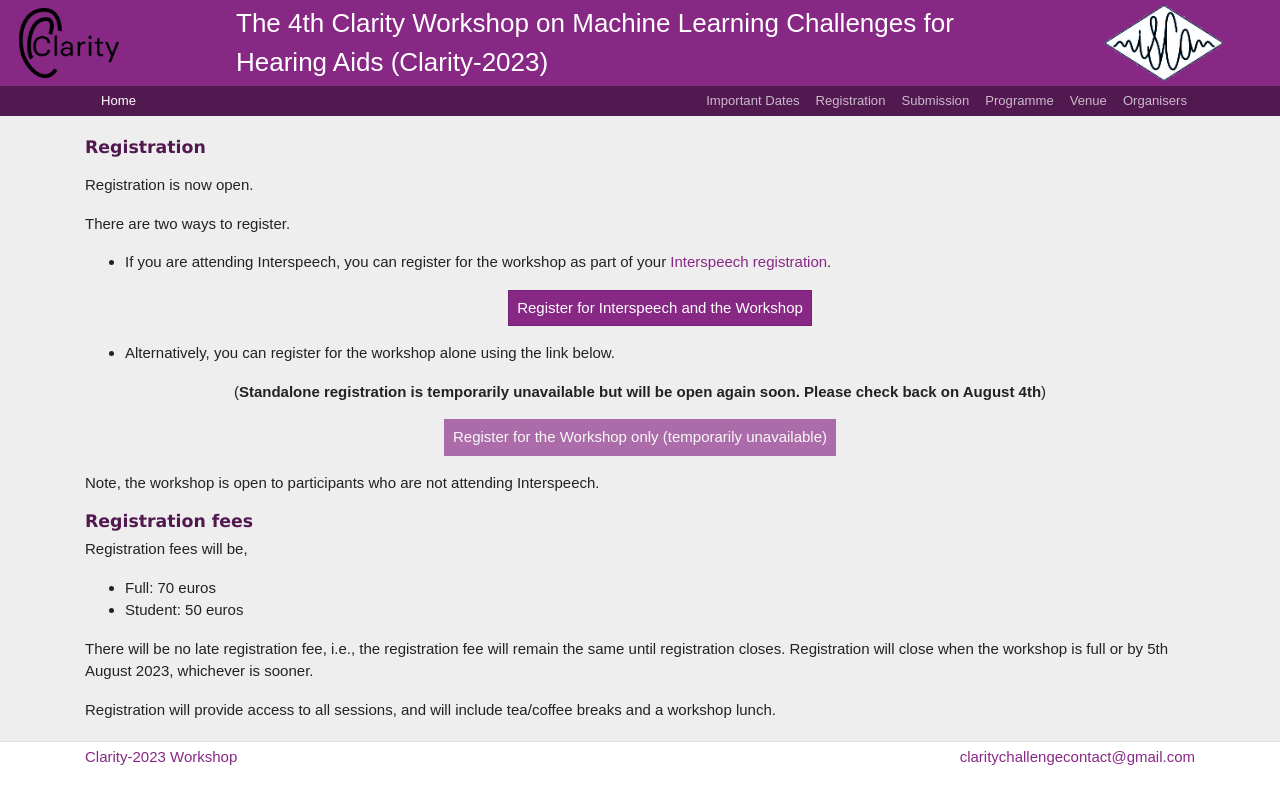
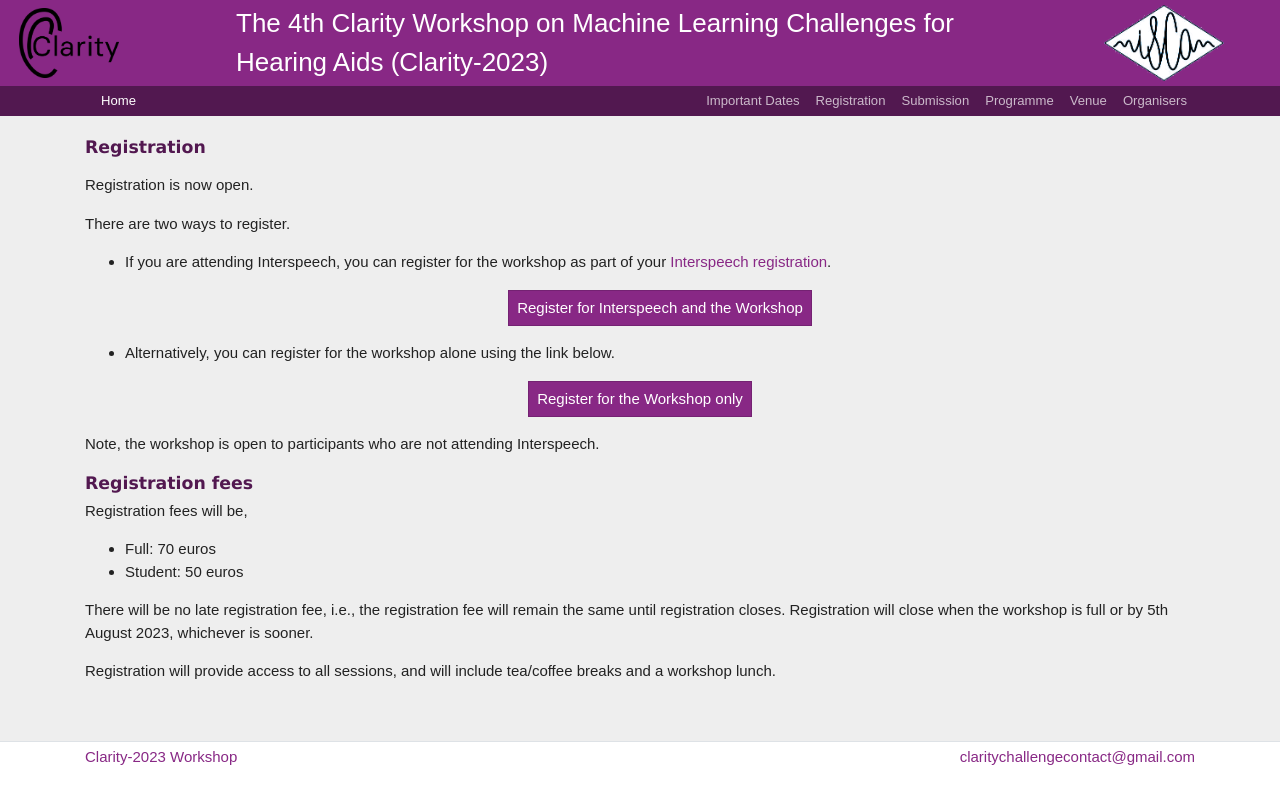
Before and after one commit to claritychallenge/clarity2023-workshop, a Jekyll site: the page built from registration.md, in a window 1280 px wide. Shown: the top 804 px of the page. Built offline with Jekyll 4.4.1, drawn with Linux system fonts in a browser that asks for light colours.

Commit message:
Reopen registration

```diff
--- a/registration.md
+++ b/registration.md
@@ -23,15 +23,11 @@ title: Registration
 <li/> Alternatively, you can register for the workshop alone using the link below.
 </ul>
 
-<center>
-(<b>Standalone registration is temporarily unavailable but will be open again soon. Please check back on August 4th</b>)
-</center>
-
 <p/>
 
 <center>
     <a href="https://onlineshop.shef.ac.uk/conferences-and-events/faculty-of-engineering/faculty-of-engineering/the-4th-international-clarity-workshop-on-machine-learning-challenges-for-hearing-aids-clarity-2023" target="_blank">
-      <button class="btn btn-primary" disabled>Register for the Workshop only (temporarily unavailable)</button>
+      <button class="btn btn-primary">Register for the Workshop only </button>
     </a>
   </center>
 
```
